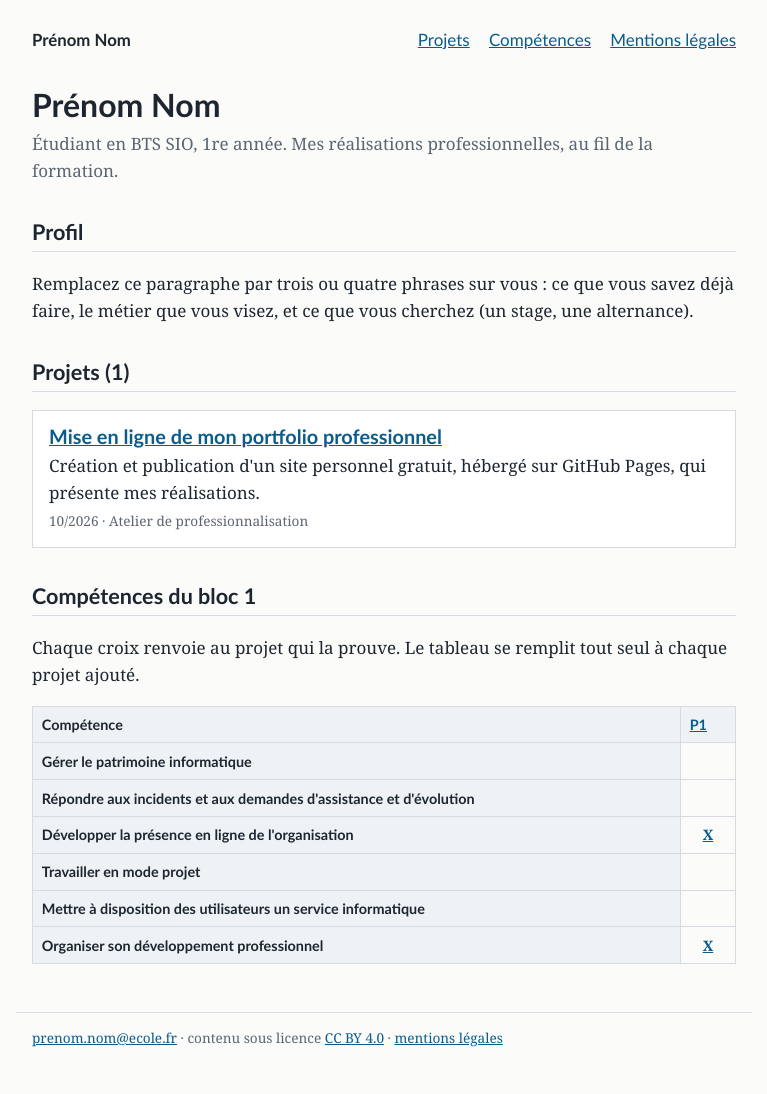
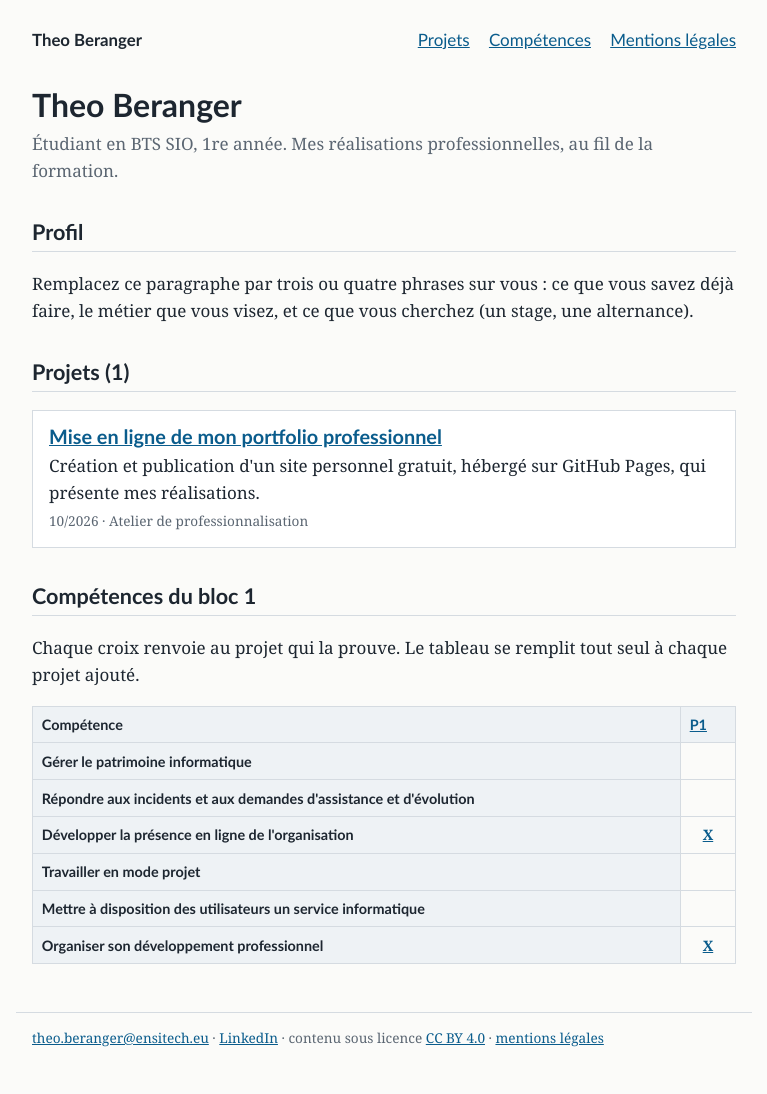
Before and after one commit to ThEbRnGGMS/portfolio, a Jekyll site: the page built from index.html, in a window 1280 px wide. Shown: the whole page, without its empty margins (256-1023 px from the left). Built offline with Jekyll 4.4.1, drawn with Linux system fonts in a browser that asks for light colours.

Commit message:
Ajout Nom; Prenom; Linkedin et Mail

```diff
--- a/_config.yml
+++ b/_config.yml
@@ -1,9 +1,9 @@
 # Réglages du portfolio. Modifiez les quatre lignes ci-dessous, enregistrez,
 # et le site se met à jour tout seul après la publication.
-title: "Prénom Nom"
+title: "Theo Beranger"
 description: "Étudiant en BTS SIO, 1re année. Mes réalisations professionnelles, au fil de la formation."
-email: "prenom.nom@ecole.fr"
-linkedin: ""
+email: "theo.beranger@ensitech.eu"
+linkedin: "https://www.linkedin.com/in/th%C3%A9o-beranger-84912b2a1/"
 
 lang: fr
 
```
